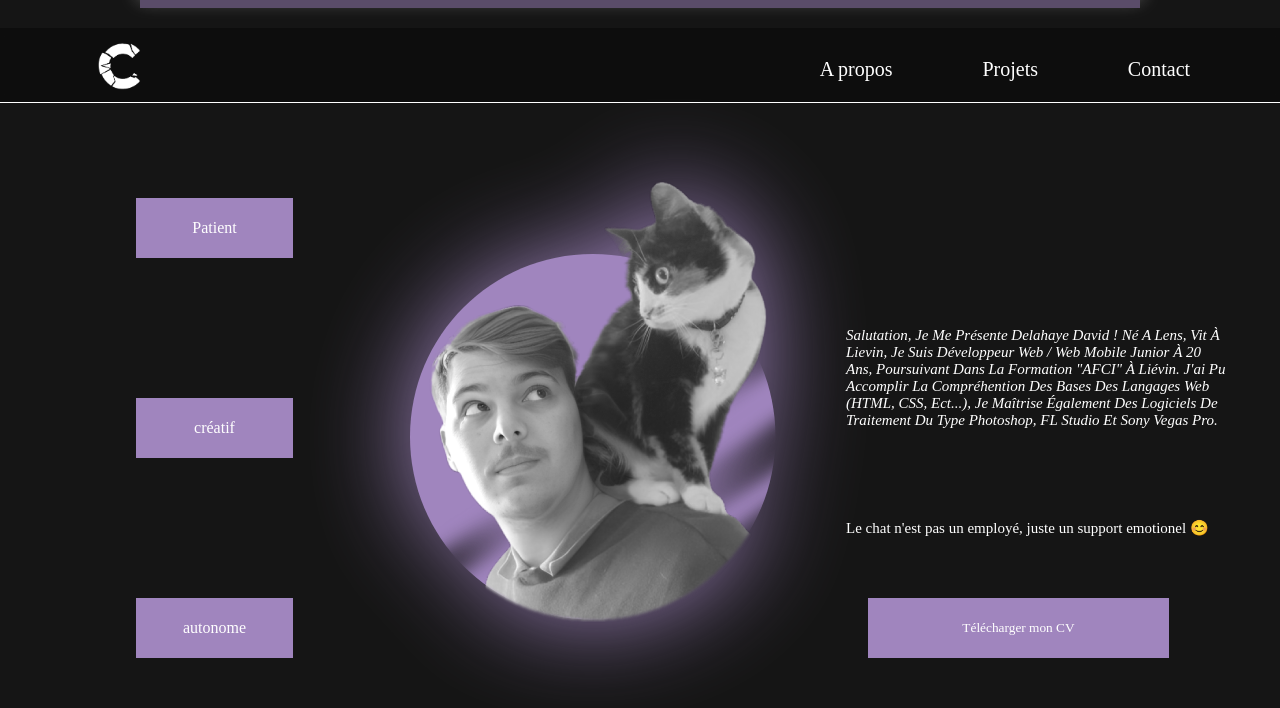
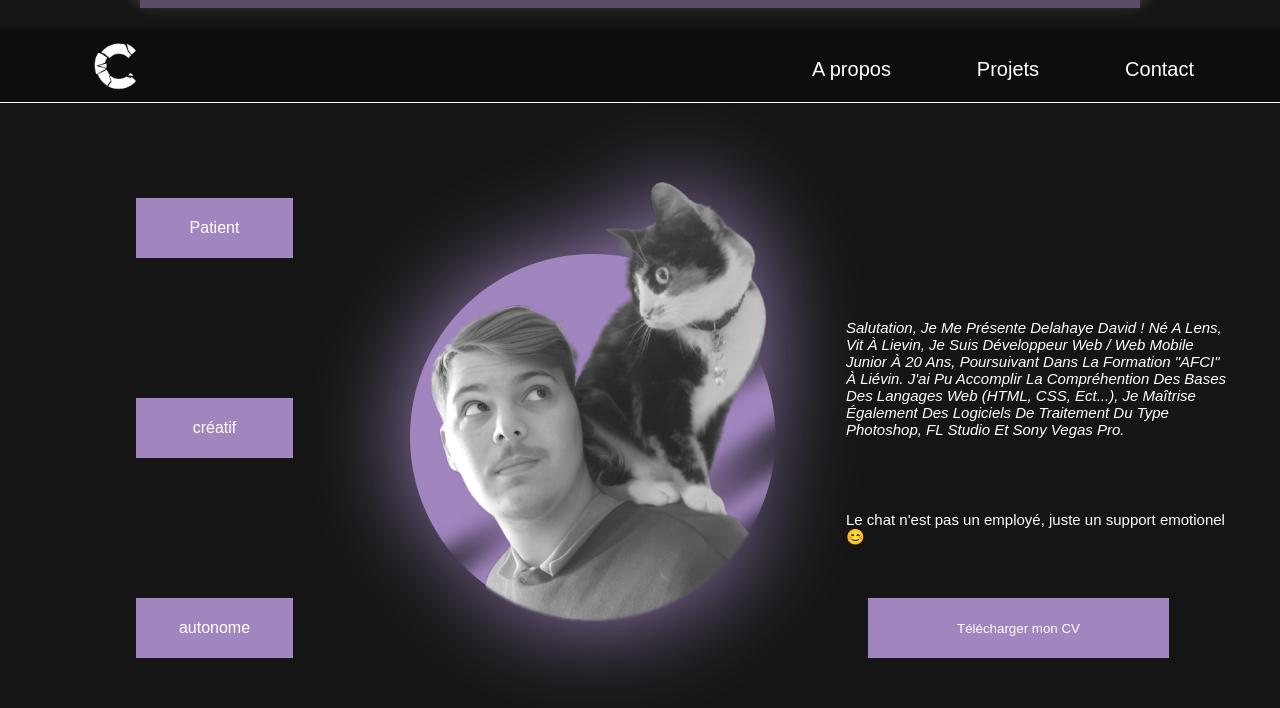
Before and after one commit to celeriumcore/portfoliosite, a plain HTML site: page index.html in a window 1280 px wide. Shown: the part 772-1480 px from the top of the page. Drawn offline with Linux system fonts and the light colour scheme.

Commit message:
initial commit

```diff
--- a/style.css
+++ b/style.css
@@ -30,7 +30,7 @@ header {
 #menu li a {
     color: #ffffff;
     font-size: 20px;
-    font-family: rosewind;
+    font-family: 'Rosewind', sans-serif;
 }
 
 .bar a{
@@ -63,7 +63,7 @@ text-shadow: #ffffff 0 0 8px;
 }
 
 h1 {
-    font-family: milker;
+    font-family: 'milker', sans-serif;
     font-weight: lighter;
     font-size: 40px;
     display:block;
@@ -116,7 +116,7 @@ h1 {
 }
 
 .cv {
-    font-family: Rosewind;
+    font-family: 'Rosewind', sans-serif;
     color: #ffffff;
     background-color: #a085be;
     display: flex;
@@ -139,7 +139,7 @@ h1 {
 
 h2 {
     width: 30%;
-    font-family: Poppins;
+    font-family: 'Poppins', sans-serif;
     font-weight:lighter;
     font-style: oblique;
     text-transform: capitalize;
@@ -153,7 +153,7 @@ h2 {
 
 h3 {
     width: 30%;
-    font-family: Poppins;
+    font-family: 'Poppins', sans-serif;
     font-weight:lighter;
     font-size: 15px;
     color: white;
@@ -178,7 +178,7 @@ ul {
     display: flex;
     justify-content: space-around;
     align-items: center;
-    font-family: milker;
+    font-family: 'milker', sans-serif;
     font-size: 32px;
     font-weight: lighter;
     list-style: none;
@@ -229,7 +229,7 @@ section {
     justify-content: center;
     align-content: space-between;
     align-items: center;
-    font-family: rosewind;
+    font-family: 'Rosewind', sans-serif;
 }
 
 .fond {
@@ -284,7 +284,7 @@ flex-direction: grid;
 @media screen and (max-width: 750px)
 {
     h1 {
-        font-family: milker;
+        font-family: 'Milker', sans-serif;
         font-weight: lighter;
         font-size: 25px;
         display:block;
```
